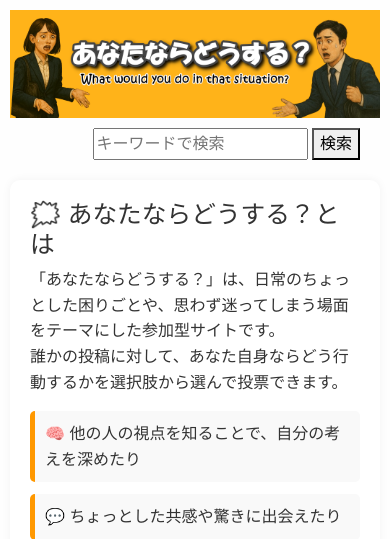
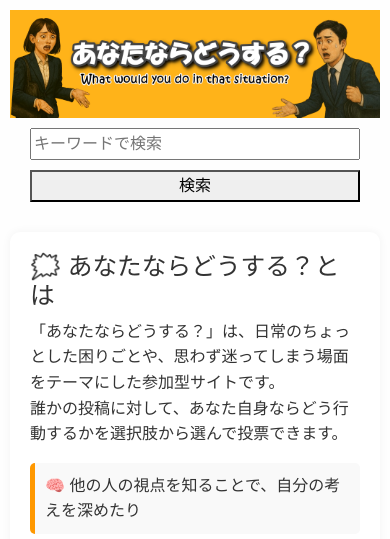
Before and after one commit to fanmail8008-TS/vote001_app, a Flask app: page / in a window 390 px wide. Shown: the top 539 px of the page. Run offline with Flask 3, Linux system fonts and the light colour scheme; data comes from the database, SQL or seed files in the repository.

Commit message:
レスポンシブ対応2

```diff
--- a/static/style.css
+++ b/static/style.css
@@ -175,3 +175,30 @@ img {
     flex-direction: column;
   }
 }
+
+
+img {
+  max-width: 100%;
+  height: auto;
+}
+
+body {
+  font-size: 1rem;
+}
+
+.container {
+  width: 100%;
+  overflow-x: hidden;
+}
+
+@media (max-width: 768px) {
+  .search-form {
+    flex-direction: column;
+  }
+
+  .search-form input,
+  .search-form button {
+    width: 100%;
+    margin-bottom: 10px;
+  }
+}
```
